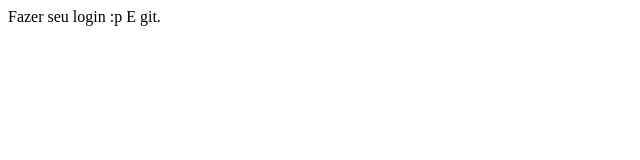
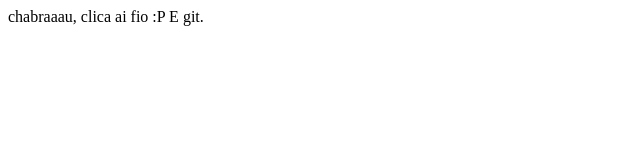
Before and after one commit to ufjf-dcc121/dcc121-2023-1-atv1-Erikma, a plain HTML site: page outra.html in a window 1280 px wide. Shown: the full height of the page, 0-640 px from the left. Drawn offline with Linux system fonts and the light colour scheme.

Commit message:
alteração

```diff
--- a/outra.html
+++ b/outra.html
@@ -8,6 +8,6 @@
         <title>Facebook</title>
     </head>
     <body>
-        Fazer seu login :p E git.
+        chabraaau, clica ai fio :P E git.
     </body>
 </html>
```
